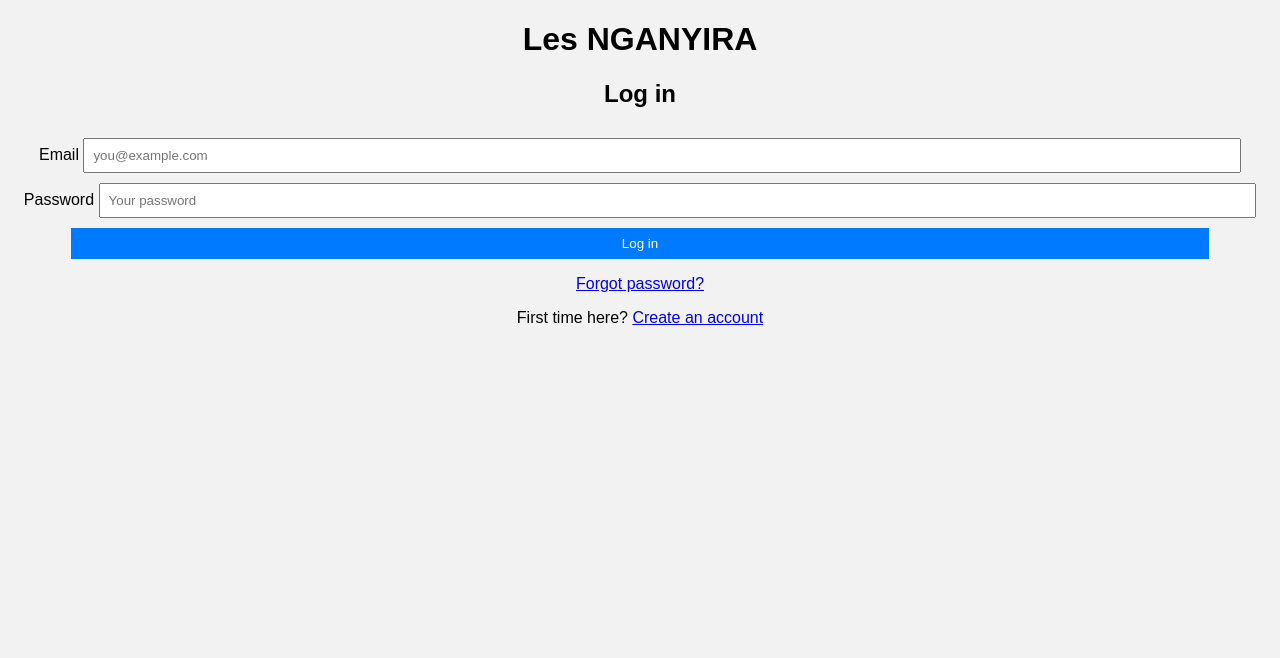
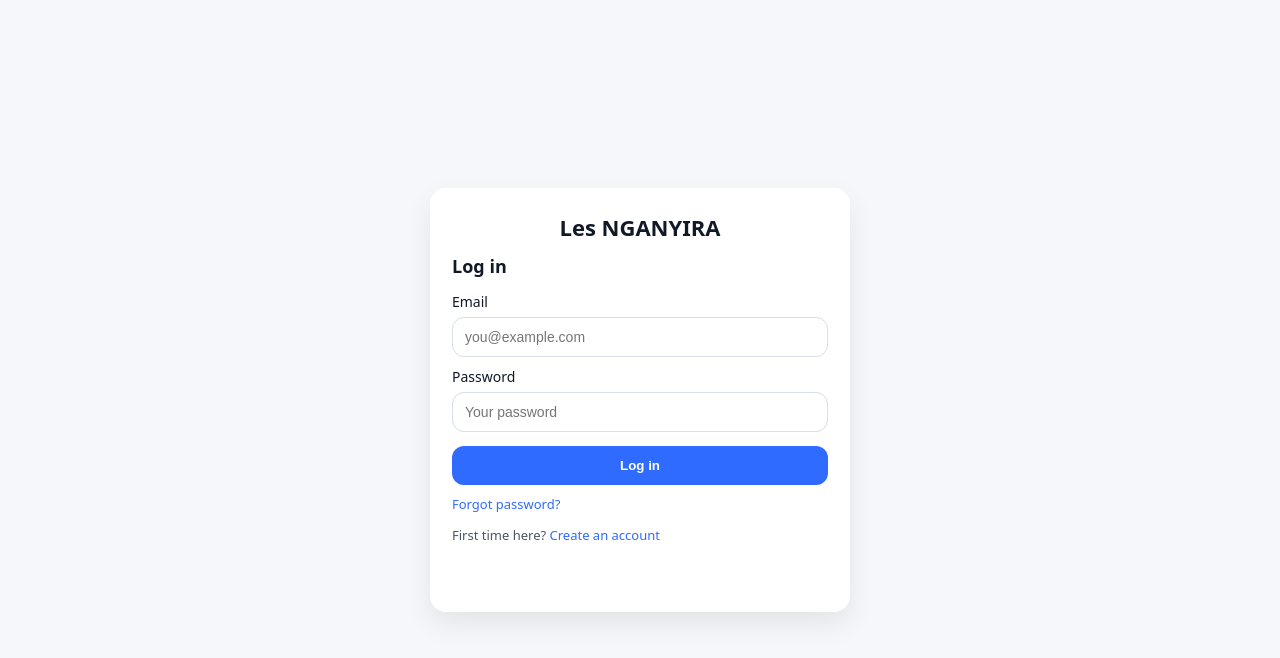
Before and after one commit to lesNGANYIRA/LesNGANYIRA, a plain HTML site: page index.html in a window 1280 px wide. Drawn offline with Linux system fonts and the light colour scheme.

Commit message:
Update style.css

```diff
--- a/style.css
+++ b/style.css
@@ -1,31 +1,62 @@
+* { box-sizing: border-box; }
+:root {
+  --bg: #f5f7fb;
+  --card: #fff;
+  --border: #d8deea;
+  --accent: #2f6bff;
+  --accent-weak: rgba(47,107,255,.15);
+  --text: #111827;
+  --muted: #4b5563;
+  --error: #c62828;
+  --success: #0b8b3e;
+}
 body {
-  font-family: Arial, sans-serif;
-  text-align: center;
-  background-color: #f2f2f2;
+  margin: 0;
+  font-family: system-ui, -apple-system, Segoe UI, Roboto, Arial, sans-serif;
+  color: var(--text);
+  background: var(--bg);
+  min-height: 100vh;
+  display: grid;
+  place-items: center;
+  padding: 16px;
 }
-
-.login-box {
-  background: white;
-  padding: 20px;
-  border-radius: 10px;
-  width: 300px;
-  margin: 100px auto;
-  box-shadow: 0px 0px 10px rgba(0,0,0,0.2);
+.auth-card {
+  width: 100%;
+  max-width: 420px;
+  background: var(--card);
+  padding: 24px 22px;
+  border-radius: 16px;
+  box-shadow: 0 12px 28px rgba(0,0,0,.08);
 }
-
-input, button {
-  width: 90%;
-  padding: 8px;
-  margin-top: 10px;
+h1 { margin: 0 0 6px; font-size: 22px; text-align: center; }
+h2 { margin: 12px 0 14px; font-size: 18px; }
+label { display: block; font-size: 14px; margin: 10px 0 6px; }
+input {
+  width: 100%;
+  padding: 11px 12px;
+  border: 1px solid var(--border);
+  border-radius: 12px;
+  outline: none;
+  font-size: 14px;
+  background: #fff;
 }
-
+input:focus {
+  border-color: var(--accent);
+  box-shadow: 0 0 0 3px var(--accent-weak);
+}
 button {
-  background-color: #007bff;
-  color: white;
-  border: none;
+  width: 100%;
+  padding: 12px;
+  margin-top: 14px;
+  border: 0;
+  border-radius: 12px;
+  background: var(--accent);
+  color: #fff;
+  font-weight: 600;
   cursor: pointer;
 }
-
-button:hover {
-  background-color: #0056b3;
-}
+button:hover { filter: brightness(0.96); }
+.muted { color: var(--muted); font-size: 13px; margin-top: 10px; }
+.muted a { color: var(--accent); text-decoration: none; }
+.error { color: var(--error); font-size: 13px; min-height: 18px; margin-top: 8px; }
+.success { color: var(--success); font-size: 13px; min-height: 18px; margin-top: 8px; }
```
